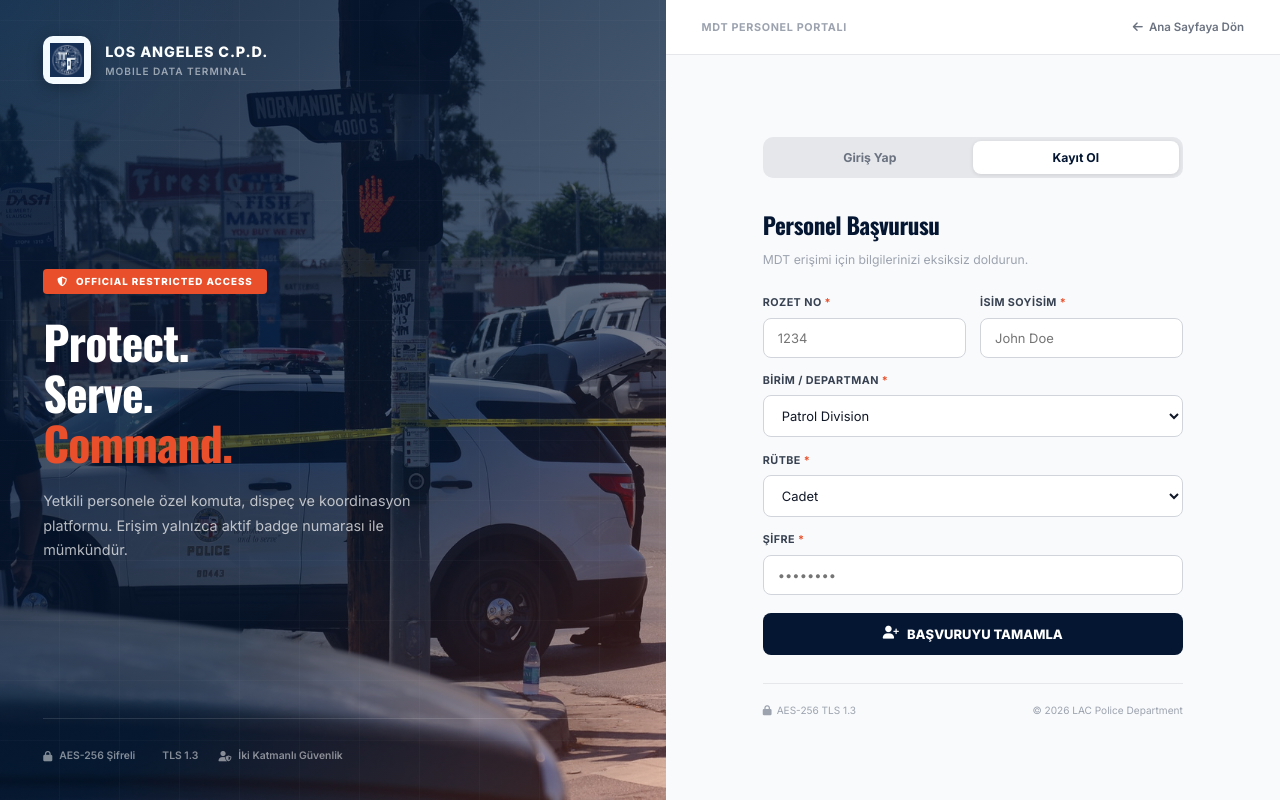
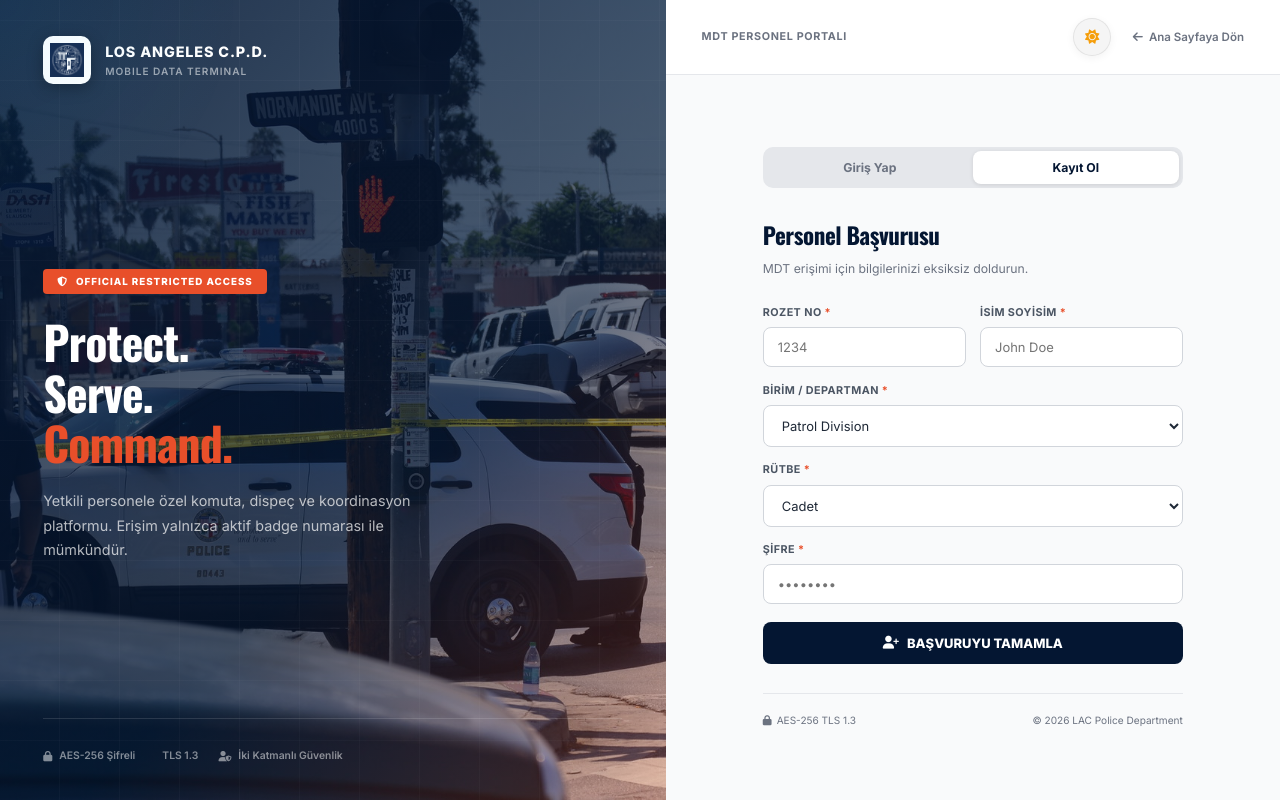
Before and after one commit to sahincollect/lacopd-mdt, a Next.js app: page /giris in a window 1280 px wide. Both pictures are taken after a click on the button "Başvuru Yapın". Built offline with nearby package versions, Linux system fonts and the light colour scheme.

Commit message:
feat(theme): sophisticated Apple-like toggle, global persistence on portal and login

```diff
--- a/replace_colors.js
+++ b/replace_colors.js
@@ -2,41 +2,38 @@ const fs = require('fs');
 const path = require('path');
 
 const files = [
-  path.join(__dirname, 'src/app/mdt/layout.tsx'),
-  path.join(__dirname, 'src/app/mdt/page.tsx')
+  path.join(__dirname, 'src/app/giris/page.tsx')
 ];
 
 const colorMap = {
-  '#FEF2F2': 'var(--color-danger-bg)',
-  '#FECACA': 'var(--color-danger-border)',
-  '#DC2626': 'var(--color-danger)',
-  '#FEE2E2': 'var(--color-danger-border)',
-  '#B91C1C': 'var(--color-danger)',
-  '#ECFDF5': 'var(--color-success-bg)',
-  '#A7F3D0': 'var(--color-success-border)',
-  '#10B981': 'var(--color-success)',
-  '#059669': 'var(--color-success)',
-  '#FFFBEB': 'var(--color-warning-bg)',
-  '#FEF3C7': 'var(--color-warning-border)',
-  '#FDE68A': 'var(--color-warning-border)',
-  '#D97706': 'var(--color-warning)',
-  '#92400E': 'var(--color-warning)',
-  '#E0E7FF': 'var(--color-info-bg)',
-  '#C7D2FE': 'var(--color-info-border)',
-  '#4F46E5': 'var(--color-info)',
-  '#FFF5F2': 'var(--color-danger-bg)',
-  '#FDECE7': 'var(--color-danger-border)',
-  '#F0FDF4': 'var(--color-success-bg)',
-  '#BBF7D0': 'var(--color-success-border)',
-  '#D1FAE5': 'var(--color-success-bg)'
+  '#FFFFFF': 'var(--bg-secondary)',
+  'white': 'var(--bg-secondary)',
+  '#F9FAFB': 'var(--bg-primary)',
+  '#F3F4F6': 'var(--bg-tertiary)',
+  '#E5E7EB': 'var(--border-light)',
+  '#D1D5DB': 'var(--border-strong)',
+  '#041632': 'var(--accent-primary)',
+  '#111827': 'var(--text-primary)',
+  '#1F2937': 'var(--text-primary)',
+  '#374151': 'var(--text-secondary)',
+  '#4B5563': 'var(--text-secondary)',
+  '#6B7280': 'var(--text-muted)',
+  '#9CA3AF': 'var(--text-muted)',
+  '#E84F2A': 'var(--accent-secondary)'
 };
 
 for (const file of files) {
   let content = fs.readFileSync(file, 'utf8');
 
   for (const [hex, cssVar] of Object.entries(colorMap)) {
-    const regex = new RegExp(hex, 'gi');
-    content = content.replace(regex, cssVar);
+    // Only replace 'white' when used in styles (with quotes)
+    if (hex === 'white') {
+      content = content.replace(/'white'/g, `'${cssVar}'`);
+      content = content.replace(/"white"/g, `"${cssVar}"`);
+    } else {
+      const regex = new RegExp(hex, 'gi');
+      content = content.replace(regex, cssVar);
+    }
   }
 
   fs.writeFileSync(file, content, 'utf8');
--- a/src/app/giris/page.tsx
+++ b/src/app/giris/page.tsx
@@ -3,6 +3,7 @@
 import { useState } from 'react';
 import { useRouter } from 'next/navigation';
 import Link from 'next/link';
+import ThemeToggle from '@/components/ThemeToggle';
 
 const DEPARTMENTS = [
   "Patrol Division",
@@ -90,11 +91,11 @@ export default function GirisPage() {
   const inputStyle: React.CSSProperties = {
     width: '100%',
     padding: '11px 14px',
-    border: '1.5px solid #D1D5DB',
+    border: '1.5px solid var(--border-strong)',
     borderRadius: '8px',
     fontSize: '0.9rem',
-    color: '#111827',
-    backgroundColor: '#FFFFFF',
+    color: 'var(--text-primary)',
+    backgroundColor: 'var(--bg-secondary)',
     outline: 'none',
     boxSizing: 'border-box',
     transition: 'border-color 0.2s, box-shadow 0.2s',
@@ -105,7 +106,7 @@ export default function GirisPage() {
     display: 'block',
     fontSize: '0.75rem',
     fontWeight: 700,
-    color: '#374151',
+    color: 'var(--text-secondary)',
     marginBottom: '6px',
     letterSpacing: '0.04em',
     textTransform: 'uppercase',
@@ -115,12 +116,12 @@ export default function GirisPage() {
     <>
       <style>{`
         html, body { margin: 0; padding: 0; height: 100%; overflow: hidden; }
-        .lapd-input:focus { border-color: #041632 !important; box-shadow: 0 0 0 3px rgba(4,22,50,0.08) !important; }
-        .login-btn:hover { background-color: #E84F2A !important; }
+        .lapd-input:focus { border-color: var(--accent-primary) !important; box-shadow: 0 0 0 3px rgba(4,22,50,0.08) !important; }
+        .login-btn:hover { background-color: var(--accent-secondary) !important; }
         .tab-btn { transition: all 0.2s; }
-        .tab-btn:hover { color: #041632 !important; }
-        .back-link:hover { color: #E84F2A !important; }
-        .reg-btn:hover { background-color: #E84F2A !important; }
+        .tab-btn:hover { color: var(--accent-primary) !important; }
+        .back-link:hover { color: var(--accent-secondary) !important; }
+        .reg-btn:hover { background-color: var(--accent-secondary) !important; }
         @keyframes fadeIn { from { opacity: 0; transform: translateY(8px); } to { opacity: 1; transform: translateY(0); } }
         .form-fade { animation: fadeIn 0.25s ease; }
       `}</style>
@@ -166,7 +167,7 @@ export default function GirisPage() {
             <div style={{ display: 'flex', alignItems: 'center', gap: '14px' }}>
               <div style={{
                 width: 48, height: 48,
-                backgroundColor: 'white',
+                backgroundColor: 'var(--bg-secondary)',
                 borderRadius: '10px',
                 display: 'flex', alignItems: 'center', justifyContent: 'center',
                 boxShadow: '0 4px 16px rgba(0,0,0,0.3)',
@@ -174,7 +175,7 @@ export default function GirisPage() {
                 <img src="/lapd-logo.png" alt="LAPD" style={{ width: 34, height: 34, objectFit: 'contain' }} />
               </div>
               <div>
-                <div style={{ color: 'white', fontWeight: 800, fontSize: '1rem', letterSpacing: '0.06em' }}>
+                <div style={{ color: 'var(--bg-secondary)', fontWeight: 800, fontSize: '1rem', letterSpacing: '0.06em' }}>
                   LOS ANGELES C.P.D.
                 </div>
                 <div style={{ color: 'rgba(255,255,255,0.55)', fontSize: '0.7rem', fontWeight: 600, letterSpacing: '0.1em' }}>
@@ -187,8 +188,8 @@ export default function GirisPage() {
             <div style={{ marginTop: 'auto', marginBottom: 'auto', paddingTop: '2rem' }}>
               <div style={{
                 display: 'inline-flex', alignItems: 'center', gap: '8px',
-                backgroundColor: '#E84F2A',
-                color: 'white',
+                backgroundColor: 'var(--accent-secondary)',
+                color: 'var(--bg-secondary)',
                 padding: '5px 14px',
                 borderRadius: '4px',
                 fontSize: '0.68rem',
@@ -202,7 +203,7 @@ export default function GirisPage() {
               </div>
 
               <h1 style={{
-                color: 'white',
+                color: 'var(--bg-secondary)',
                 fontSize: '3.2rem',
                 fontWeight: 900,
                 lineHeight: 1.1,
@@ -210,7 +211,7 @@ export default function GirisPage() {
                 letterSpacing: '-0.02em',
               }}>
                 Protect.<br />Serve.<br />
-                <span style={{ color: '#E84F2A' }}>Command.</span>
+                <span style={{ color: 'var(--accent-secondary)' }}>Command.</span>
               </h1>
 
               <p style={{
@@ -243,7 +244,7 @@ export default function GirisPage() {
         {/* ── RIGHT PANEL: FORM ── */}
         <div style={{
           flex: 1,
-          backgroundColor: '#F9FAFB',
+          backgroundColor: 'var(--bg-primary)',
           display: 'flex',
           flexDirection: 'column',
           overflow: 'hidden',
@@ -251,23 +252,26 @@ export default function GirisPage() {
           {/* Top bar */}
           <div style={{
             padding: '1.25rem 2.5rem',
-            backgroundColor: 'white',
-            borderBottom: '1px solid #E5E7EB',
+            backgroundColor: 'var(--bg-secondary)',
+            borderBottom: '1px solid var(--border-light)',
             display: 'flex',
             alignItems: 'center',
             justifyContent: 'space-between',
           }}>
-            <div style={{ fontSize: '0.75rem', fontWeight: 700, color: '#9CA3AF', letterSpacing: '0.06em' }}>
+            <div style={{ fontSize: '0.75rem', fontWeight: 700, color: 'var(--text-muted)', letterSpacing: '0.06em' }}>
               MDT PERSONEL PORTALI
             </div>
+            <div style={{ display: 'flex', alignItems: 'center', gap: '1.5rem' }}>
+              <ThemeToggle />
               <Link href="/" className="back-link" style={{
                 display: 'flex', alignItems: 'center', gap: '6px',
-              fontSize: '0.8rem', fontWeight: 600, color: '#6B7280',
+                fontSize: '0.8rem', fontWeight: 600, color: 'var(--text-muted)',
                 textDecoration: 'none', transition: 'color 0.2s',
               }}>
                 <i className="fa-solid fa-arrow-left"></i>
                 Ana Sayfaya Dön
               </Link>
+            </div>
           </div>
 
           {/* Form area */}
@@ -284,7 +288,7 @@ export default function GirisPage() {
               {/* Tabs */}
               <div style={{
                 display: 'flex',
-                backgroundColor: '#E5E7EB',
+                backgroundColor: 'var(--border-light)',
                 padding: '4px',
                 borderRadius: '10px',
                 marginBottom: '2rem',
@@ -300,8 +304,8 @@ export default function GirisPage() {
                       padding: '9px',
                       border: 'none',
                       borderRadius: '8px',
-                      backgroundColor: activeTab === tab ? 'white' : 'transparent',
-                      color: activeTab === tab ? '#041632' : '#6B7280',
+                      backgroundColor: activeTab === tab ? 'var(--bg-secondary)' : 'transparent',
+                      color: activeTab === tab ? 'var(--accent-primary)' : 'var(--text-muted)',
                       fontWeight: 700,
                       fontSize: '0.85rem',
                       cursor: 'pointer',
@@ -317,10 +321,10 @@ export default function GirisPage() {
               {activeTab === 'login' ? (
                 <div className="form-fade">
                   <div style={{ marginBottom: '1.75rem' }}>
-                    <h2 style={{ margin: '0 0 6px', fontSize: '1.6rem', fontWeight: 800, color: '#041632', letterSpacing: '-0.02em' }}>
+                    <h2 style={{ margin: '0 0 6px', fontSize: '1.6rem', fontWeight: 800, color: 'var(--accent-primary)', letterSpacing: '-0.02em' }}>
                       Hoş Geldiniz
                     </h2>
-                    <p style={{ margin: 0, fontSize: '0.85rem', color: '#9CA3AF' }}>
+                    <p style={{ margin: 0, fontSize: '0.85rem', color: 'var(--text-muted)' }}>
                       MDT sistemine erişmek için giriş yapın.
                     </p>
                   </div>
@@ -339,7 +343,7 @@ export default function GirisPage() {
 
                   <form onSubmit={handleLogin} style={{ display: 'flex', flexDirection: 'column', gap: '1.1rem' }}>
                     <div>
-                      <label style={labelStyle}>Sicil / Rozet Numarası <span style={{ color: '#E84F2A' }}>*</span></label>
+                      <label style={labelStyle}>Sicil / Rozet Numarası <span style={{ color: 'var(--accent-secondary)' }}>*</span></label>
                       <input
                         className="lapd-input"
                         type="text"
@@ -352,7 +356,7 @@ export default function GirisPage() {
                     </div>
 
                     <div>
-                      <label style={labelStyle}>Güvenlik Şifresi <span style={{ color: '#E84F2A' }}>*</span></label>
+                      <label style={labelStyle}>Güvenlik Şifresi <span style={{ color: 'var(--accent-secondary)' }}>*</span></label>
                       <input
                         className="lapd-input"
                         type="password"
@@ -370,9 +374,9 @@ export default function GirisPage() {
                         id="remember"
                         checked={rememberMe}
                         onChange={e => setRememberMe(e.target.checked)}
-                        style={{ width: 16, height: 16, cursor: 'pointer', accentColor: '#041632' }}
+                        style={{ width: 16, height: 16, cursor: 'pointer', accentColor: 'var(--accent-primary)' }}
                       />
-                      <label htmlFor="remember" style={{ fontSize: '0.82rem', color: '#6B7280', cursor: 'pointer', userSelect: 'none' }}>
+                      <label htmlFor="remember" style={{ fontSize: '0.82rem', color: 'var(--text-muted)', cursor: 'pointer', userSelect: 'none' }}>
                         Oturumu 24 saat boyunca açık tut
                       </label>
                     </div>
@@ -384,8 +388,8 @@ export default function GirisPage() {
                       style={{
                         width: '100%',
                         padding: '13px',
-                        backgroundColor: '#041632',
-                        color: 'white',
+                        backgroundColor: 'var(--accent-primary)',
+                        color: 'var(--bg-secondary)',
                         border: 'none',
                         borderRadius: '8px',
                         fontSize: '0.9rem',
@@ -409,9 +413,9 @@ export default function GirisPage() {
                     </button>
                   </form>
 
-                  <p style={{ textAlign: 'center', fontSize: '0.78rem', color: '#9CA3AF', marginTop: '1.5rem' }}>
+                  <p style={{ textAlign: 'center', fontSize: '0.78rem', color: 'var(--text-muted)', marginTop: '1.5rem' }}>
                     Hesabınız yok mu?{' '}
-                    <button onClick={() => setActiveTab('register')} style={{ background: 'none', border: 'none', color: '#041632', fontWeight: 700, cursor: 'pointer', fontSize: 'inherit', padding: 0, fontFamily: 'inherit' }}>
+                    <button onClick={() => setActiveTab('register')} style={{ background: 'none', border: 'none', color: 'var(--accent-primary)', fontWeight: 700, cursor: 'pointer', fontSize: 'inherit', padding: 0, fontFamily: 'inherit' }}>
                       Başvuru Yapın
                     </button>
                   </p>
@@ -423,13 +427,13 @@ export default function GirisPage() {
                       <div style={{ width: 64, height: 64, backgroundColor: '#DCFCE7', borderRadius: '50%', display: 'flex', alignItems: 'center', justifyContent: 'center', margin: '0 auto 1.5rem', fontSize: '1.8rem', color: '#16A34A' }}>
                         <i className="fa-solid fa-check"></i>
                       </div>
-                      <h3 style={{ margin: '0 0 8px', color: '#041632', fontWeight: 800, fontSize: '1.3rem' }}>Başvuru Alındı!</h3>
-                      <p style={{ margin: '0 0 1.5rem', color: '#6B7280', fontSize: '0.88rem', lineHeight: 1.6 }}>
+                      <h3 style={{ margin: '0 0 8px', color: 'var(--accent-primary)', fontWeight: 800, fontSize: '1.3rem' }}>Başvuru Alındı!</h3>
+                      <p style={{ margin: '0 0 1.5rem', color: 'var(--text-muted)', fontSize: '0.88rem', lineHeight: 1.6 }}>
                         Yetki talebiniz yönetime iletildi.<br />Onaylandıktan sonra giriş yapabilirsiniz.
                       </p>
                       <button
                         onClick={() => { setActiveTab('login'); setRegSuccess(false); }}
-                        style={{ padding: '10px 24px', backgroundColor: '#041632', color: 'white', border: 'none', borderRadius: '8px', fontSize: '0.85rem', fontWeight: 700, cursor: 'pointer', fontFamily: 'inherit' }}
+                        style={{ padding: '10px 24px', backgroundColor: 'var(--accent-primary)', color: 'var(--bg-secondary)', border: 'none', borderRadius: '8px', fontSize: '0.85rem', fontWeight: 700, cursor: 'pointer', fontFamily: 'inherit' }}
                       >
                         Giriş Ekranına Dön
                       </button>
@@ -437,10 +441,10 @@ export default function GirisPage() {
                   ) : (
                     <>
                       <div style={{ marginBottom: '1.75rem' }}>
-                        <h2 style={{ margin: '0 0 6px', fontSize: '1.6rem', fontWeight: 800, color: '#041632', letterSpacing: '-0.02em' }}>
+                        <h2 style={{ margin: '0 0 6px', fontSize: '1.6rem', fontWeight: 800, color: 'var(--accent-primary)', letterSpacing: '-0.02em' }}>
                           Personel Başvurusu
                         </h2>
-                        <p style={{ margin: 0, fontSize: '0.85rem', color: '#9CA3AF' }}>
+                        <p style={{ margin: 0, fontSize: '0.85rem', color: 'var(--text-muted)' }}>
                           MDT erişimi için bilgilerinizi eksiksiz doldurun.
                         </p>
                       </div>
@@ -460,31 +464,31 @@ export default function GirisPage() {
                       <form onSubmit={handleRegister} style={{ display: 'flex', flexDirection: 'column', gap: '1rem' }}>
                         <div style={{ display: 'grid', gridTemplateColumns: '1fr 1fr', gap: '1rem' }}>
                           <div>
-                            <label style={labelStyle}>Rozet No <span style={{ color: '#E84F2A' }}>*</span></label>
+                            <label style={labelStyle}>Rozet No <span style={{ color: 'var(--accent-secondary)' }}>*</span></label>
                             <input className="lapd-input" type="text" placeholder="1234" value={regBadge} onChange={e => setRegBadge(e.target.value)} required style={inputStyle} />
                           </div>
                           <div>
-                            <label style={labelStyle}>İsim Soyisim <span style={{ color: '#E84F2A' }}>*</span></label>
+                            <label style={labelStyle}>İsim Soyisim <span style={{ color: 'var(--accent-secondary)' }}>*</span></label>
                             <input className="lapd-input" type="text" placeholder="John Doe" value={regName} onChange={e => setRegName(e.target.value)} required style={inputStyle} />
                           </div>
                         </div>
 
                         <div>
-                          <label style={labelStyle}>Birim / Departman <span style={{ color: '#E84F2A' }}>*</span></label>
+                          <label style={labelStyle}>Birim / Departman <span style={{ color: 'var(--accent-secondary)' }}>*</span></label>
                           <select value={regDept} onChange={e => setRegDept(e.target.value)} className="lapd-input" style={{ ...inputStyle, cursor: 'pointer' }}>
                             {DEPARTMENTS.map(d => <option key={d}>{d}</option>)}
                           </select>
                         </div>
 
                         <div>
-                          <label style={labelStyle}>Rütbe <span style={{ color: '#E84F2A' }}>*</span></label>
+                          <label style={labelStyle}>Rütbe <span style={{ color: 'var(--accent-secondary)' }}>*</span></label>
                           <select value={regRank} onChange={e => setRegRank(e.target.value)} className="lapd-input" style={{ ...inputStyle, cursor: 'pointer' }}>
                             {RANKS.map(r => <option key={r}>{r}</option>)}
                           </select>
                         </div>
 
                         <div>
-                          <label style={labelStyle}>Şifre <span style={{ color: '#E84F2A' }}>*</span></label>
+                          <label style={labelStyle}>Şifre <span style={{ color: 'var(--accent-secondary)' }}>*</span></label>
                           <input className="lapd-input" type="password" placeholder="••••••••" value={regPassword} onChange={e => setRegPassword(e.target.value)} required style={inputStyle} />
                         </div>
 
@@ -494,7 +498,7 @@ export default function GirisPage() {
                           className="reg-btn"
                           style={{
                             width: '100%', padding: '13px',
-                            backgroundColor: '#041632', color: 'white',
+                            backgroundColor: 'var(--accent-primary)', color: 'var(--bg-secondary)',
                             border: 'none', borderRadius: '8px',
                             fontSize: '0.9rem', fontWeight: 800,
                             cursor: regLoading ? 'not-allowed' : 'pointer',
@@ -518,11 +522,11 @@ export default function GirisPage() {
               <div style={{
                 marginTop: '2rem',
                 paddingTop: '1.25rem',
-                borderTop: '1px solid #E5E7EB',
+                borderTop: '1px solid var(--border-light)',
                 display: 'flex',
                 justifyContent: 'space-between',
                 fontSize: '0.7rem',
-                color: '#9CA3AF',
+                color: 'var(--text-muted)',
               }}>
                 <span><i className="fa-solid fa-lock" style={{ marginRight: '5px' }}></i>AES-256 TLS 1.3</span>
                 <span>© 2026 LAC Police Department</span>
--- a/src/components/Navigation.tsx
+++ b/src/components/Navigation.tsx
@@ -3,6 +3,7 @@
 import Link from 'next/link';
 import { usePathname } from 'next/navigation';
 import { useState } from 'react';
+import ThemeToggle from './ThemeToggle';
 
 export default function Navigation() {
   const pathname = usePathname();
@@ -198,6 +199,7 @@ export default function Navigation() {
 
           {/* Actions */}
           <div style={{ display: 'flex', alignItems: 'center', gap: '1.5rem' }}>
+            <ThemeToggle />
             <Link
               href="/giris"
               style={{
--- a/src/components/ThemeToggle.tsx
+++ b/src/components/ThemeToggle.tsx
@@ -26,31 +26,62 @@ export default function ThemeToggle() {
     <button
       onClick={() => setTheme(isDark ? 'light' : 'dark')}
       style={{
-        backgroundColor: 'var(--bg-secondary)',
-        border: '1px solid var(--border-light)',
-        color: 'var(--text-primary)',
-        borderRadius: '8px',
+        backgroundColor: isDark ? 'rgba(255,255,255,0.05)' : 'rgba(0,0,0,0.04)',
+        border: `1px solid ${isDark ? 'rgba(255,255,255,0.1)' : 'rgba(0,0,0,0.08)'}`,
+        color: isDark ? '#E2E8F0' : '#475569',
+        borderRadius: '50%',
         cursor: 'pointer',
-        width: '40px',
-        height: '40px',
+        width: '38px',
+        height: '38px',
         display: 'flex',
         alignItems: 'center',
         justifyContent: 'center',
-        transition: 'all 0.15s ease',
+        transition: 'all 0.3s cubic-bezier(0.4, 0, 0.2, 1)',
+        backdropFilter: 'blur(8px)',
+        WebkitBackdropFilter: 'blur(8px)',
+        boxShadow: isDark ? '0 2px 8px rgba(0,0,0,0.2)' : '0 2px 8px rgba(0,0,0,0.05)',
       }}
       title={isDark ? "Aydınlık Temaya Geç" : "Karanlık Temaya Geç"}
       onMouseOver={(e) => {
-        e.currentTarget.style.backgroundColor = 'var(--bg-hover-subtle)';
+        e.currentTarget.style.transform = 'scale(1.05)';
+        e.currentTarget.style.backgroundColor = isDark ? 'rgba(255,255,255,0.1)' : 'rgba(0,0,0,0.08)';
       }}
       onMouseOut={(e) => {
-        e.currentTarget.style.backgroundColor = 'var(--bg-secondary)';
+        e.currentTarget.style.transform = 'scale(1)';
+        e.currentTarget.style.backgroundColor = isDark ? 'rgba(255,255,255,0.05)' : 'rgba(0,0,0,0.04)';
       }}
     >
-      {isDark ? (
-        <i className="fa-solid fa-sun" style={{ fontSize: '1rem', color: '#F59E0B' }} />
-      ) : (
-        <i className="fa-solid fa-moon" style={{ fontSize: '1rem', color: '#6366F1' }} />
-      )}
+      <div style={{
+        position: 'relative',
+        width: '16px',
+        height: '16px',
+        display: 'flex',
+        alignItems: 'center',
+        justifyContent: 'center',
+      }}>
+        <i
+          className="fa-solid fa-sun"
+          style={{
+            position: 'absolute',
+            fontSize: '1rem',
+            color: '#F59E0B',
+            transition: 'all 0.4s cubic-bezier(0.4, 0, 0.2, 1)',
+            opacity: isDark ? 0 : 1,
+            transform: isDark ? 'rotate(-90deg) scale(0.5)' : 'rotate(0deg) scale(1)'
+          }}
+        />
+        <i
+          className="fa-solid fa-moon"
+          style={{
+            position: 'absolute',
+            fontSize: '1rem',
+            color: '#F1F5F9',
+            transition: 'all 0.4s cubic-bezier(0.4, 0, 0.2, 1)',
+            opacity: isDark ? 1 : 0,
+            transform: isDark ? 'rotate(0deg) scale(1)' : 'rotate(90deg) scale(0.5)'
+          }}
+        />
+      </div>
     </button>
   );
 }
```
Lines whose indentation alone changed are shown as unchanged.
